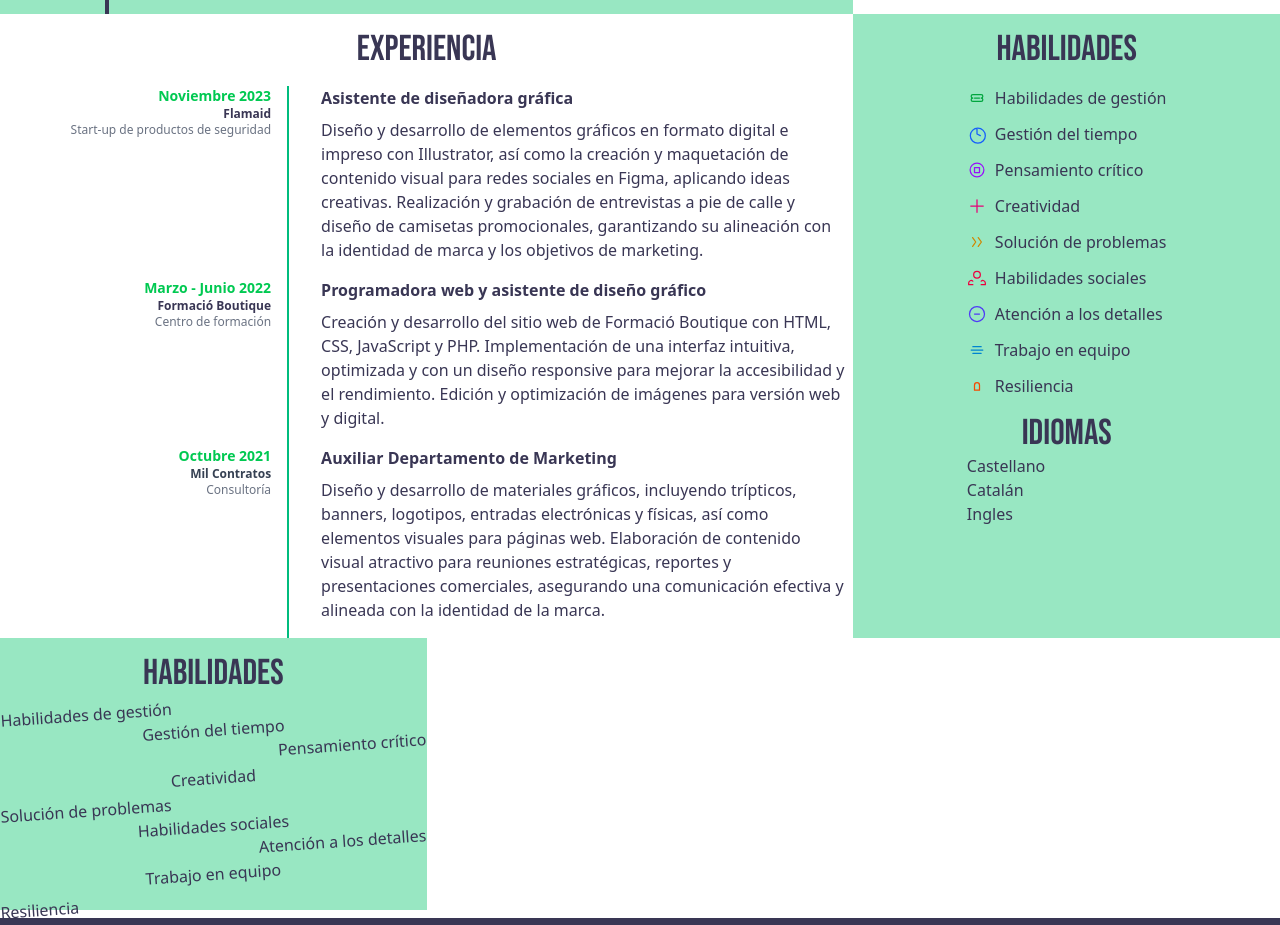
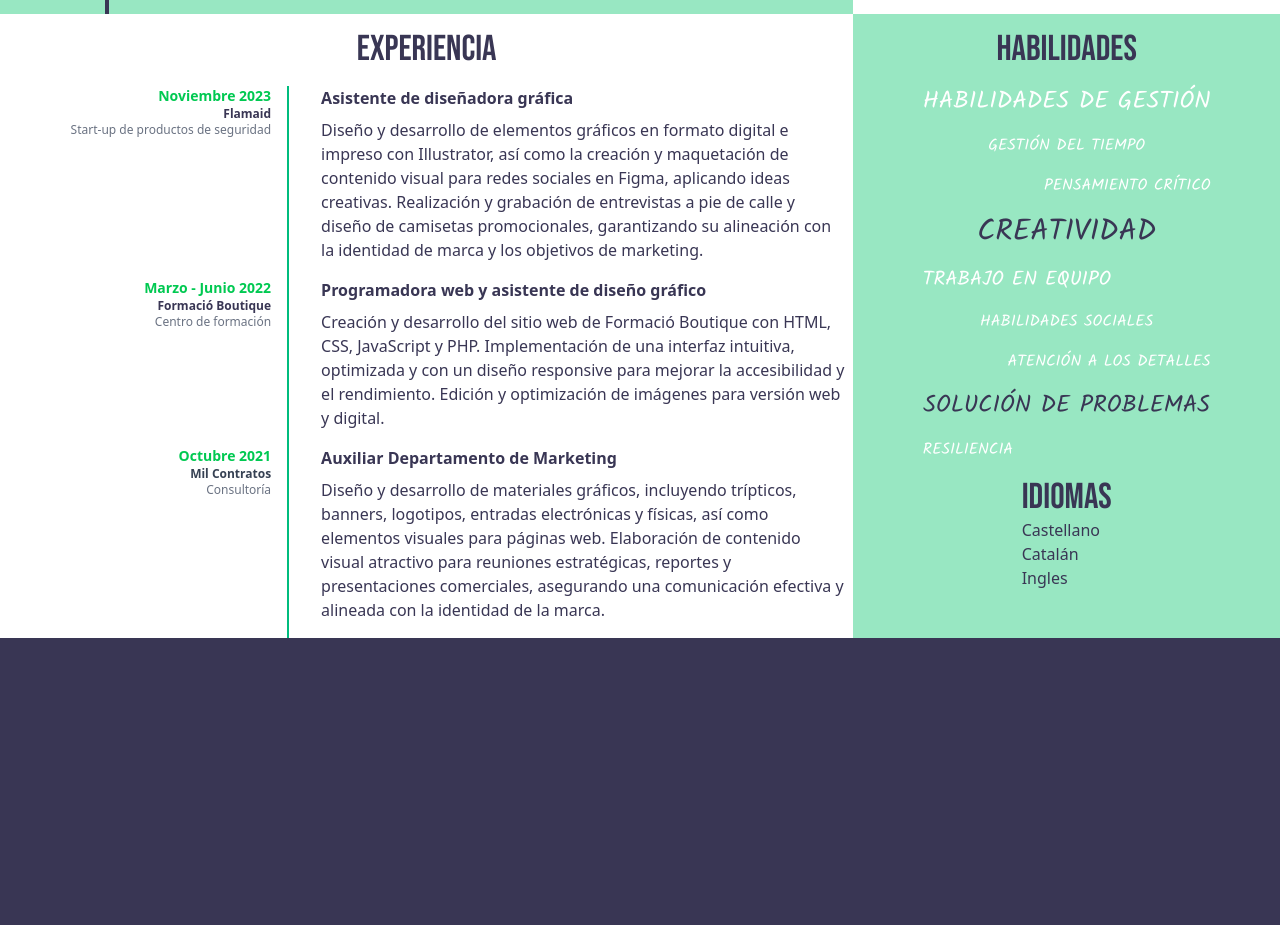
Before and after one commit to ldominguezz/personalproject, a website: page index.html in a window 1280 px wide. Shown: the part 4280-5205 px from the top of the page. After the commit the page ends 4918 px from the top, so only its background shows below. Drawn offline with nearby package versions, Linux system fonts and the light colour scheme.

Commit message:
Habilidades cambiado

```diff
--- a/index.html
+++ b/index.html
@@ -66,12 +66,15 @@
         </div>
       </div>
     </section>
+    <!-- WWF Aditivos-->
     <section id="wwfaditivos">
       <img src="./assets/images/Illustrator_wwfaditivos.webp" class="w-full object-cover" alt="">
     </section>
+    <!-- Flamaid-->
     <section id="flamaid">
       <img src="./assets/images/Illustrator_flamaid.webp" class="w-full object-cover" alt="">
     </section>
+    <!-- Mascoting-->
     <section id="mascoting">
       <img src="./assets/images/Illustrator_mascoting.webp" class="w-full object-cover" alt="">
     </section>
@@ -232,8 +235,39 @@
         </div>
       </div>
       <div class="flex flex-col items-center md:col-span-1 bg-secondary">
-        <div class="grid">
-          <div class="row-span-1">
+        <div class="flex flex-col gap-4 bg-secondary font-habilidades pl-8 pr-8 text-base uppercase">
+          <h1 class="text-4xl uppercase pt-4 font-title flex justify-center text-primary">Habilidades</h1>
+          <p class="flex justify-start text-white text-2xl hover:scale-110 transition-transform hover:text-green-800">
+            Habilidades de gestión</p>
+          <p class="flex justify-center text-white hover:scale-110 transition-transform hover:text-green-800">Gestión
+            del tiempo</p>
+          <p class="flex justify-end text-white hover:scale-110 transition-transform hover:text-green-800">Pensamiento
+            crítico</p>
+          <p
+            class="flex justify-center text-primary text-3xl  hover:scale-110 transition-transform hover:text-green-800">
+            Creatividad</p>
+          <p class="flex justify-start text-white text-xl hover:scale-110 transition-transform hover:text-green-800">
+            Trabajo en equipo</p>
+          <p class="flex justify-center text-white hover:scale-110 transition-transform hover:text-green-800">
+            Habilidades sociales</p>
+          <p class="flex justify-end text-white hover:scale-110 transition-transform hover:text-green-800">Atención a
+            los detalles</p>
+          <p
+            class="flex justify-center text-primary text-2xl hover:scale-110 transition-transform hover:text-green-800">
+            Solución de problemas</p>
+          <p class="flex justify-start text-white hover:scale-110 transition-transform hover:text-green-800">Resiliencia
+          </p>
+        </div>
+        <div class="">
+          <h1 class="text-4xl uppercase pt-4 font-title flex justify-center">Idiomas</h1>
+          <div class="flex flex-col">
+            <p>Castellano</p>
+            <p>Catalán</p>
+            <p>Ingles</p>
+          </div>
+        </div>
+      </div>
+      <!--<div class="row-span-1">
         <h1 class="text-4xl uppercase pt-4 pb-4 font-title flex justify-center">Habilidades</h1>
         <div class="flex flex-col items-start">
           <ul class="space-y-3 text-primary">
@@ -248,8 +282,7 @@
             <li class="flex items-center gap-2">
               <svg class="w-5 h-5 text-blue-600" fill="none" stroke="currentColor" stroke-width="1.5"
                 viewBox="0 0 24 24">
-                    <path stroke-linecap="round" stroke-linejoin="round"
-                      d="M12 6v6l4 2m6 0a9 9 0 11-18 0 9 9 0 0118 0z" />
+                <path stroke-linecap="round" stroke-linejoin="round" d="M12 6v6l4 2m6 0a9 9 0 11-18 0 9 9 0 0118 0z" />
               </svg>
               Gestión del tiempo
             </li>
@@ -288,8 +321,7 @@
             <li class="flex items-center gap-2">
               <svg class="w-5 h-5 text-indigo-600" fill="none" stroke="currentColor" stroke-width="1.5"
                 viewBox="0 0 24 24">
-                    <path stroke-linecap="round" stroke-linejoin="round"
-                      d="M15 12H9m12 0a9 9 0 11-18 0 9 9 0 0118 0z" />
+                <path stroke-linecap="round" stroke-linejoin="round" d="M15 12H9m12 0a9 9 0 11-18 0 9 9 0 0118 0z" />
               </svg>
               Atención a los detalles
             </li>
@@ -309,29 +341,8 @@
             </li>
           </ul>
         </div>
-          </div>
-          <div class="row-span-1">
-            <h1 class="text-4xl uppercase pt-4 font-title flex justify-center">Idiomas</h1>
-            <div class="flex flex-col">
-              <p>Castellano</p>
-              <p>Catalán</p>
-              <p>Ingles</p>
-            </div>
-          </div>
-        </div>
-      </div>
-      <div class="flex flex-col bg-secondary mb-2">
-        <h1 class="text-4xl uppercase pt-4 font-title flex justify-center">Habilidades</h1>
-        <p class="flex justify-start -rotate-4">Habilidades de gestión</p>
-        <p class="flex justify-center -rotate-4">Gestión del tiempo</p>
-        <p class="flex justify-end -rotate-4">Pensamiento crítico</p>
-        <p class="flex justify-center -rotate-4">Creatividad</p>
-        <p class="flex justify-start -rotate-4">Solución de problemas</p>
-        <p class="flex justify-center -rotate-4">Habilidades sociales</p>
-        <p class="flex justify-end -rotate-4">Atención a los detalles</p>
-        <p class="flex justify-center -rotate-4">Trabajo en equipo</p>
-        <p class="flex justify-start -rotate-4">Resiliencia</p>
-      </div>
+      </div>-->
+
     </section>
   </main>
   <footer></footer>
--- a/input.css
+++ b/input.css
@@ -8,10 +8,15 @@
     font-family: 'BebasNeue';
     src: url('/assets/fonts/BebasNeue.woff2') format('woff2');
 }
+@font-face{
+    font-family: 'Kalam-Bold';
+    src: url('/assets/fonts/Kalam-Regular.woff2') format('woff2');
+}
 @theme{
     --color-primary: #393654;
     --color-secondary: #98e7c2;
 
     --font-display: 'Ephesis', system-ui, sans-serif;
     --font-title: 'BebasNeue', system-ui, sans-serif;
+    --font-habilidades: 'Kalam-Bold', system-ui, sans-serif;
 }
```
Also changed, not shown: assets/fonts/Kalam-Bold.woff2 (added), assets/fonts/Kalam-Regular.woff2 (added), assets/images/cloud.webp (added), assets/output.css. Lines whose indentation alone changed are shown as unchanged.
